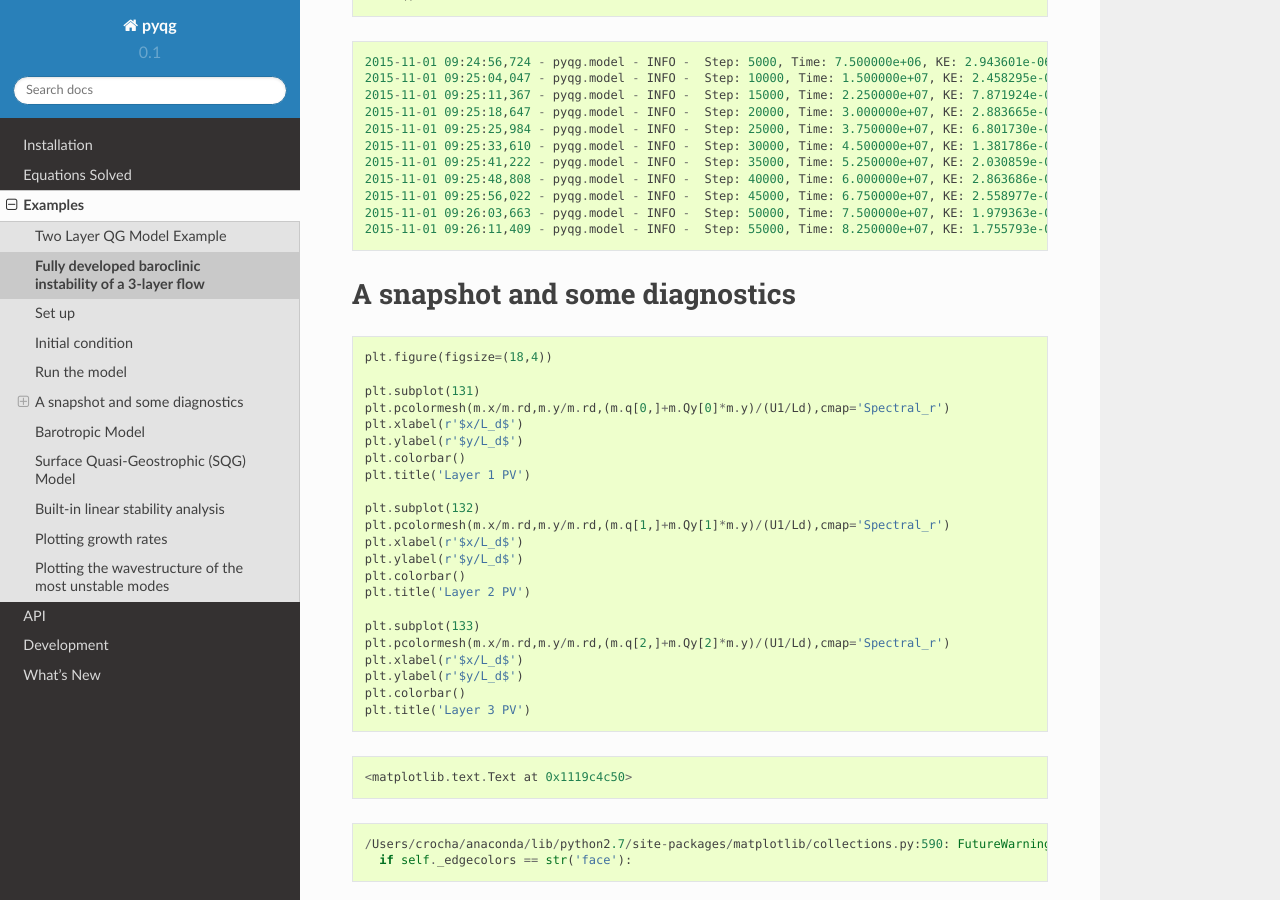
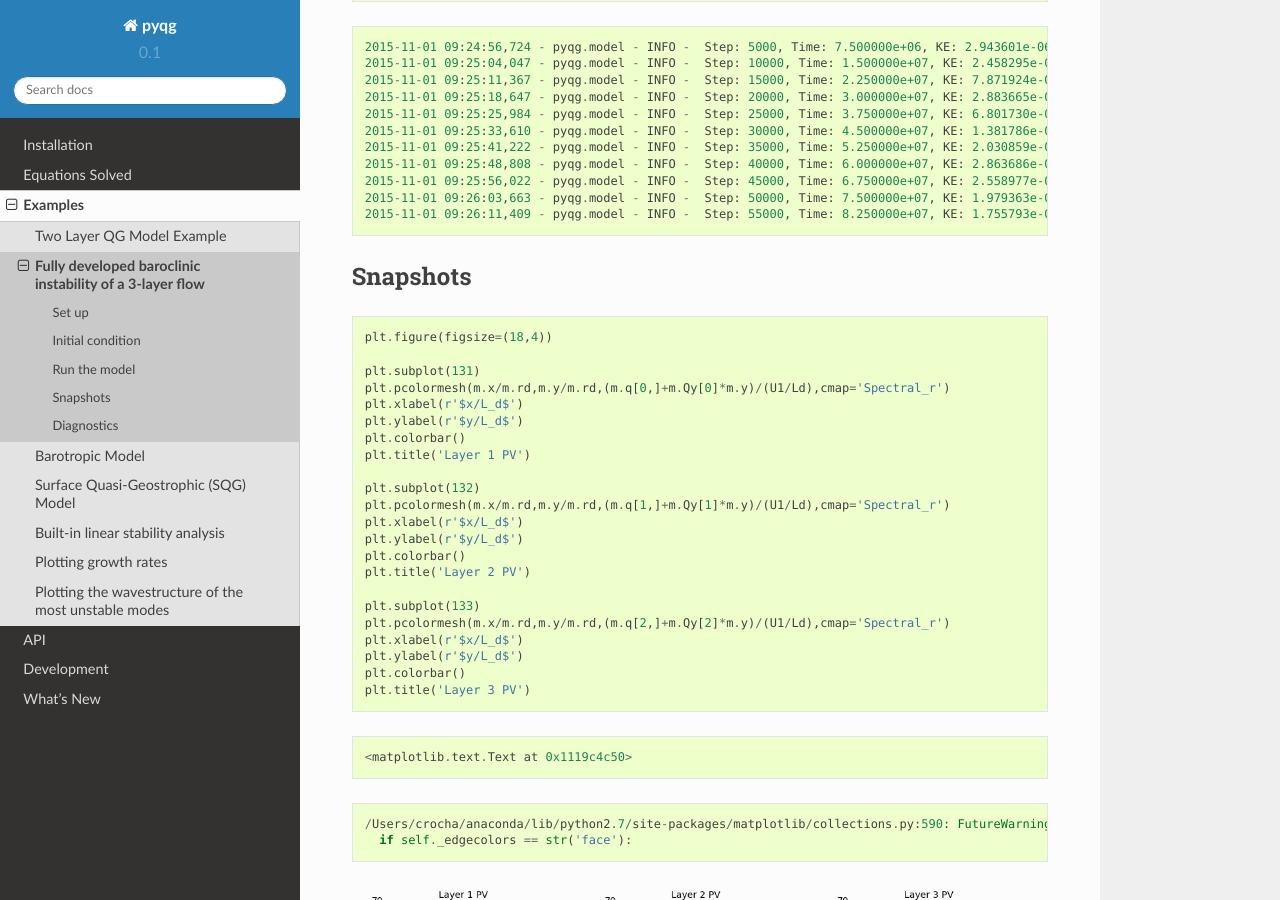
Before and after one commit to pyqg/pyqg, a Sphinx documentation site: the page built from docs/examples/layered.rst, in a window 1280 px wide and 900 px high, scrolled down 1546 px. Built offline with Sphinx 7.4.7 and the Read the Docs theme 2.0.0, drawn with Linux system fonts in a browser that asks for light colours.

Commit message:
Fixes heading hierarchy

```diff
--- a/docs/examples/layered.rst
+++ b/docs/examples/layered.rst
@@ -27,7 +27,7 @@ Fully developed baroclinic instability of a 3-layer flow
 
 
 Set up
-======
+------
 
 .. code:: python
 
@@ -70,7 +70,7 @@ Set up
 
 
 Initial condition
-=================
+-----------------
 
 .. code:: python
 
@@ -81,7 +81,7 @@ Initial condition
     m.set_q(qi)
 
 Run the model
-=============
+-------------
 
 .. code:: python
 
@@ -103,8 +103,8 @@ Run the model
     2015-11-01 09:26:11,409 - pyqg.model - INFO -  Step: 55000, Time: 8.250000e+07, KE: 1.755793e-01, CFL: 0.170431
 
 
-A snapshot and some diagnostics
-===============================
+Snapshots
+---------
 
 .. code:: python
 
```
Also changed, not shown: docs/examples/layered.ipynb.
